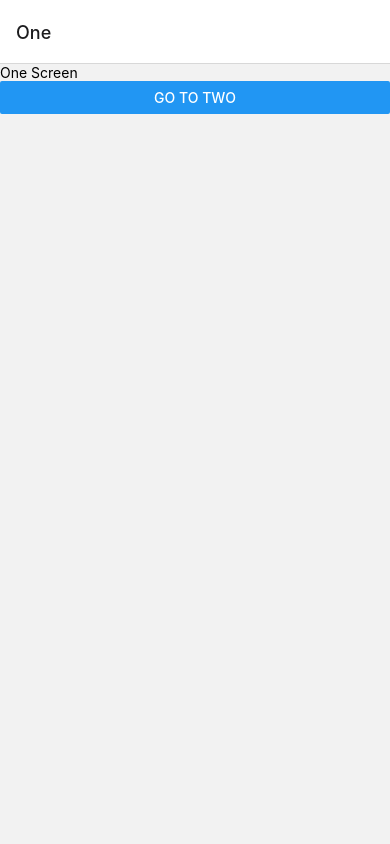
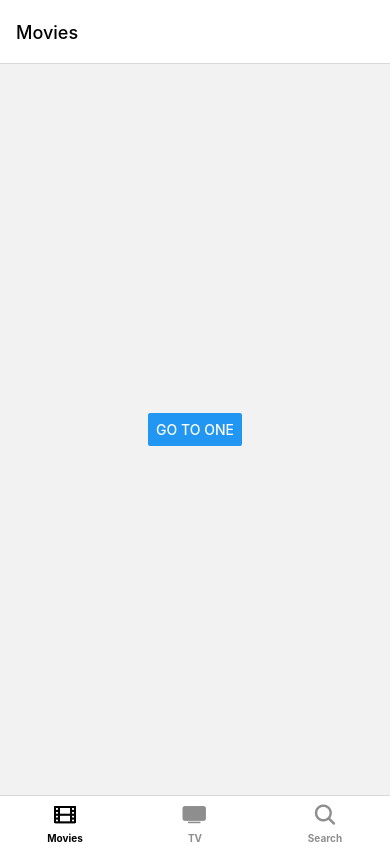
Before and after one commit to hyoilll/MovieApp_reactNative, a React Native app: screen / in a window 390 px wide. Built offline with nearby package versions, Linux system fonts and the light colour scheme.

Commit message:
Combine Navigation Stacks and Tabs

```diff
--- a/App.js
+++ b/App.js
@@ -1,5 +1,6 @@
 import { StatusBar } from "expo-status-bar";
 import React, { useCallback, useEffect, useState } from "react";
+import { NavigationContainer } from "@react-navigation/native";
 import { Image, StyleSheet, Text, View } from "react-native";
 import { Ionicons } from "@expo/vector-icons";
 import * as SplashScreen from "expo-splash-screen";
@@ -7,6 +8,7 @@ import * as Font from "expo-font";
 import { Asset } from "expo-asset";
 import Tabs from "./navigation/Tabs";
 import Stacks from "./navigation/Stacks";
+import Root from "./navigation/Root";
 
 // hideAsyncが呼び出されるまで、ネイティブのスプラッシュスクリーン(app.jsonで設定)を表示したままにします。
 SplashScreen.preventAutoHideAsync();
@@ -67,7 +69,9 @@ export default function App() {
     //   <Text>SplashScreen Demo! 👋</Text>
     // </View>
     // <Tabs />
-    <Stacks />
+    <NavigationContainer>
+      <Root />
+    </NavigationContainer>
   );
 }
 
--- /dev/null
+++ b/navigation/Root.js
@@ -0,0 +1,22 @@
+import React from "react";
+import { createNativeStackNavigator } from "@react-navigation/native-stack";
+import Tabs from "./Tabs";
+import Stacks from "./Stacks";
+
+const Nav = createNativeStackNavigator();
+
+const Root = () => {
+  return (
+    <Nav.Navigator
+      screenOptions={{
+        headerShown: false,
+        presentation: "modal",
+      }}
+    >
+      <Nav.Screen name="Tabs" component={Tabs} />
+      <Nav.Screen name="Stacks" component={Stacks} />
+    </Nav.Navigator>
+  );
+};
+
+export default Root;
--- a/navigation/Stacks.js
+++ b/navigation/Stacks.js
@@ -1,7 +1,7 @@
 import React from "react";
 import { createNativeStackNavigator } from "@react-navigation/native-stack";
-import { NavigationContainer } from "@react-navigation/native";
 import { Button, Text, View } from "react-native";
+import Tabs from "./Tabs";
 
 const Stack = createNativeStackNavigator();
 
@@ -9,6 +9,10 @@ const One = ({ navigation }) => {
   return (
     <View>
       <Text>One Screen</Text>
+      <Button
+        title="Go Back (Go to Movie home)"
+        onPress={() => navigation.goBack()}
+      ></Button>
       <Button
         title="Go to Two"
         onPress={() => navigation.navigate("Two")}
@@ -45,13 +49,15 @@ const Three = ({ navigation }) => {
 
 const Stacks = () => {
   return (
-    <NavigationContainer>
-      <Stack.Navigator>
-        <Stack.Screen name="One" component={One} />
-        <Stack.Screen name="Two" component={Two} />
-        <Stack.Screen name="Three" component={Three} />
-      </Stack.Navigator>
-    </NavigationContainer>
+    <Stack.Navigator
+      screenOptions={{
+        headerBackTitleVisible: false,
+      }}
+    >
+      <Stack.Screen name="One" component={One} />
+      <Stack.Screen name="Two" component={Two} />
+      <Stack.Screen name="Three" component={Three} />
+    </Stack.Navigator>
   );
 };
 
--- a/navigation/Tabs.js
+++ b/navigation/Tabs.js
@@ -1,6 +1,5 @@
 import React from "react";
 import { createBottomTabNavigator } from "@react-navigation/bottom-tabs";
-import { NavigationContainer } from "@react-navigation/native";
 import { useColorScheme } from "react-native";
 import { Ionicons } from "@expo/vector-icons";
 import { BLACK_COLOR, WHITE_COLOR, tab_navigation_items } from "../data/data";
@@ -14,7 +13,6 @@ const Tabs = () => {
     // import {DarkTheme, DefaultTheme} from "@react-navigation/native";
     // 上記のthemeで簡単にdark modeを対応できるようになる。
     // <NavigationContainer theme={DarkTheme}></NacigationContainer>
-    <NavigationContainer>
     <Tab.Navigator
       screenOptions={{
         tabBarStyle: {
@@ -56,7 +54,6 @@ const Tabs = () => {
         );
       })}
     </Tab.Navigator>
-    </NavigationContainer>
   );
 };
 
--- a/screens/Movies.js
+++ b/screens/Movies.js
@@ -1,10 +1,20 @@
 import React from "react";
-import { StyleSheet, Text, View } from "react-native";
+import { Button, StyleSheet, Text, View } from "react-native";
 
-const Movies = () => {
+// navigate関数はアプリ内の別の画面に移動したいときに使用する関数。
+// 同じnavigation内の場合には移動したいscreenの名前だけ記載すればOK
+// →　navigation.navigate("Two")
+// 同じnavigation内でない場合には移動したいnavigationの名前とscreenの名前を記載する必要がある。
+// →　navigation.navigate("Stacks", { screen: "One" })
+// https://reactnavigation.org/docs/navigation-prop
+
+const Movies = ({ navigation }) => {
   return (
     <View style={styles.container}>
-      <Text>Movies</Text>
+      <Button
+        title="Go to One"
+        onPress={() => navigation.navigate("Stacks", { screen: "One" })}
+      ></Button>
     </View>
   );
 };
```
Lines whose indentation alone changed are shown as unchanged.
